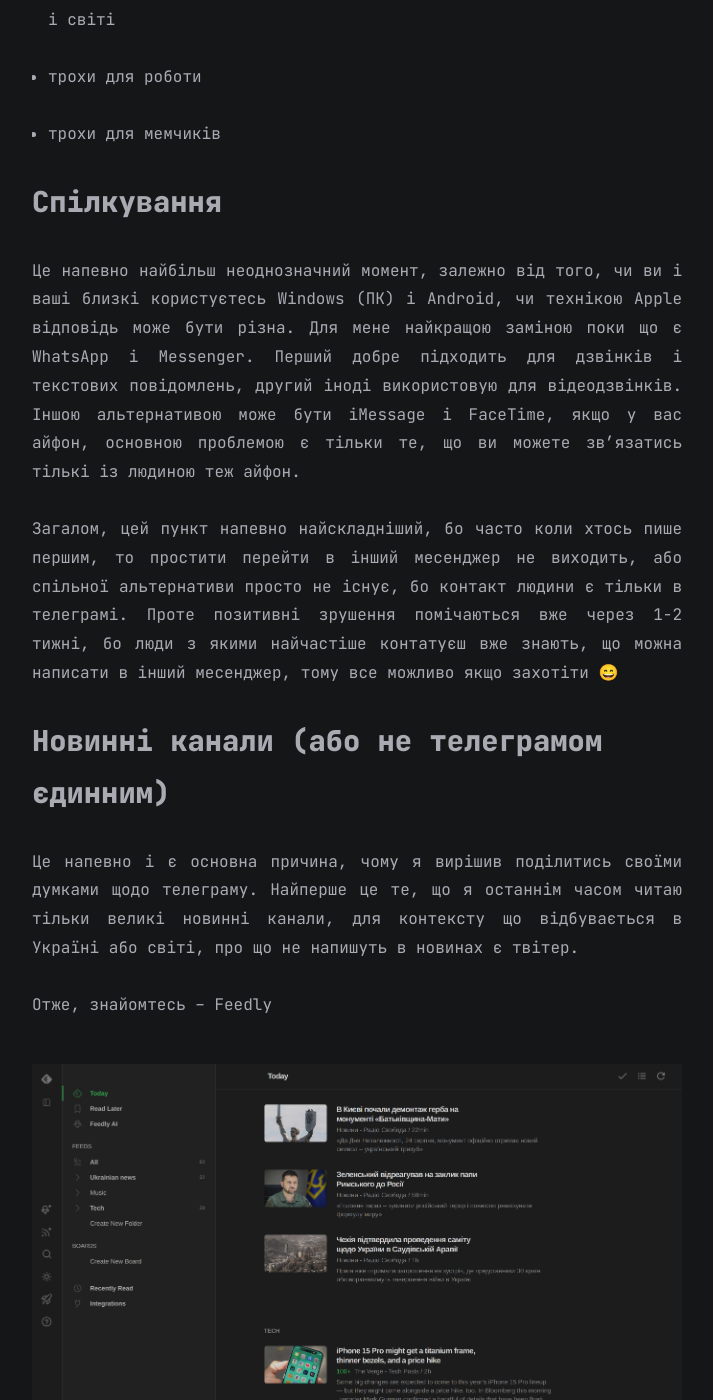
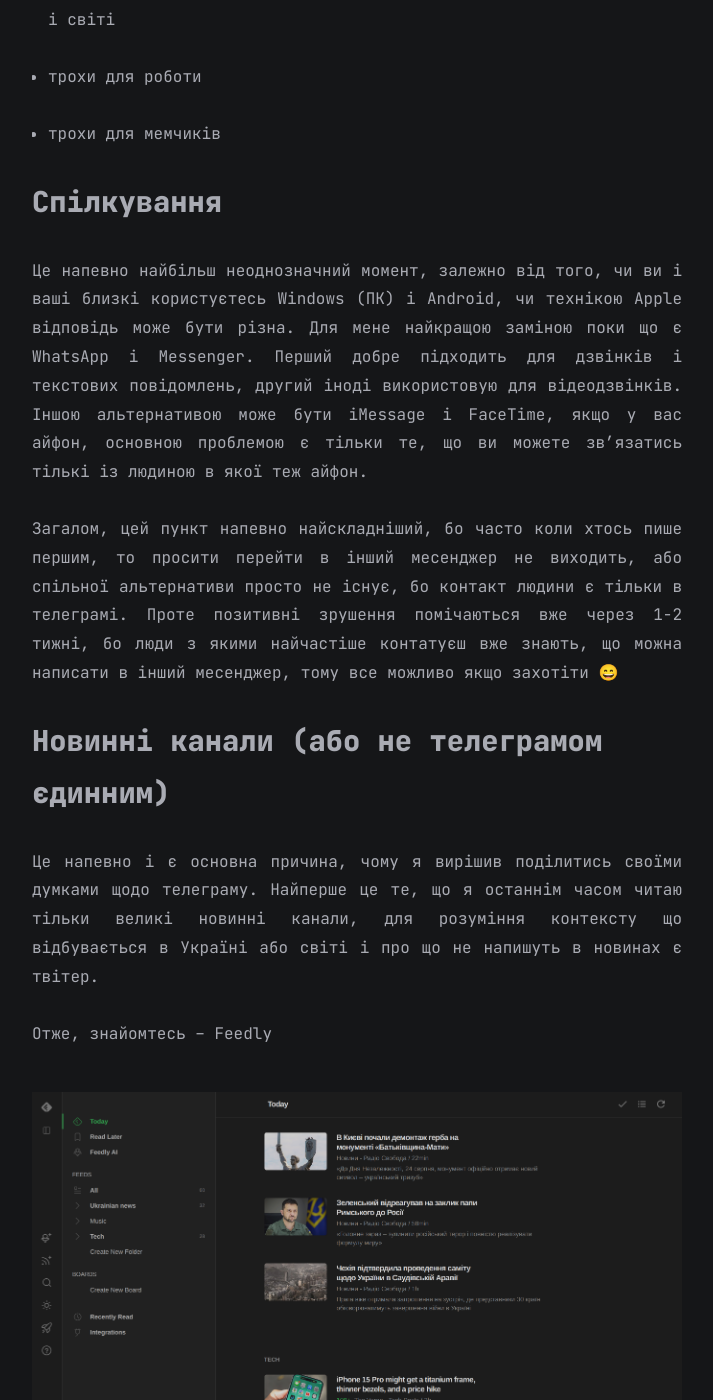
Before and after one commit to MiragePresent/MiragePresent.github.io, a Jekyll site: the page built from all_collections/_posts/2023-07-28-what-could-replace-telegram.md, in a window 1280 px wide and 1400 px high, scrolled down 1015 px. Shown: the whole window, without its empty margins (283-996 px from the left). Built offline with Jekyll 4.4.1, drawn with Linux system fonts in a browser that asks for light colours; emoji names are drawn with the system emoji font; some of the changed text lies outside the part shown.

Commit message:
updates telegram article

```diff
--- a/all_collections/_posts/2023-07-28-what-could-replace-telegram.md
+++ b/all_collections/_posts/2023-07-28-what-could-replace-telegram.md
@@ -21,13 +21,13 @@ categories: [Ukrainian only, others]
 
 ## Спілкування
 
-Це напевно найбільш неоднозначний момент, залежно від того, чи ви і ваші близкі користуєтесь Windows (ПК) i Android, чи технікою Apple відповідь може бути різна. Для мене найкращою заміною поки що є WhatsApp i Messenger. Перший добре підходить для дзвінків і текстових повідомлень, другий іноді використовую для відеодзвінків. Іншою альтернативою може бути iMessage i FaceTime, якщо у вас айфон, основною проблемою є тільки те, що ви можете зв'язатись тількі із людиною теж айфон.
+Це напевно найбільш неоднозначний момент, залежно від того, чи ви і ваші близкі користуєтесь Windows (ПК) i Android, чи технікою Apple відповідь може бути різна. Для мене найкращою заміною поки що є WhatsApp i Messenger. Перший добре підходить для дзвінків і текстових повідомлень, другий іноді використовую для відеодзвінків. Іншою альтернативою може бути iMessage i FaceTime, якщо у вас айфон, основною проблемою є тільки те, що ви можете зв'язатись тількі із людиною в якої теж айфон.
 
-Загалом, цей пункт напевно найскладніший, бо часто коли хтось пише першим, то простити перейти в інший месенджер не виходить, або спільної альтернативи просто не існує, бо контакт людини є тільки в телеграмі. Проте позитивні зрушення помічаються вже через 1-2 тижні, бо люди з якими найчастіше контатуєш вже знають, що можна написати в інший месенджер, тому все можливо якщо захотіти :smile:
+Загалом, цей пункт напевно найскладніший, бо часто коли хтось пише першим, то просити перейти в інший месенджер не виходить, або спільної альтернативи просто не існує, бо контакт людини є тільки в телеграмі. Проте позитивні зрушення помічаються вже через 1-2 тижні, бо люди з якими найчастіше контатуєш вже знають, що можна написати в інший месенджер, тому все можливо якщо захотіти :smile:
 
 ## Новинні канали (або не телеграмом єдинним)
 
-Це напевно і є основна причина, чому я вирішив поділитись своїми думками щодо телеграму. Найперше це те, що я останнім часом читаю тільки великі новинні канали, для контексту що відбувається в Україні або світі, про що не напишуть в новинах є твітер.
+Це напевно і є основна причина, чому я вирішив поділитись своїми думками щодо телеграму. Найперше це те, що я останнім часом читаю тільки великі новинні канали, для розуміння контексту що відбувається в Україні або світі і про що не напишуть в новинах є твітер.
 
 Отже, знайомтесь -- Feedly
 
@@ -53,11 +54,8 @@ categories: [Ukrainian only, others]
 
 ## Для роботи і для мемчиків
 
-Тут об'єднаю, бо рішення в мене немає. Для роботи використовую, бо це він компанії іде, а не від мене. Мемчикі можна теж в твітері подивитись.
+Тут об'єднаю, бо рішення в мене немає. Для роботи використовую, бо це залежить це залежить від компанії, а не від мене. Мемчикі можна в твітері подивитись.
 
 ## Висновки
 
 Телеграм це не щось незамінне без чого не можна обійтись. В рідкісних випадках це може бути непросто, але не неможливо. Вся справа у звичці і небажанні щось змінювати. Я переконаний, що якщо ви вже задумувались над альтернативами, або навіть пробували перейти, то маєте поради для тих, хто тільки починає.
-
-<div id="fb-root"></div>
-<script async defer crossorigin="anonymous" src="https://connect.facebook.net/en_GB/sdk.js#xfbml=1&version=v17.0&appId=661718807325537&autoLogAppEvents=1" nonce="N7M1adpv"></script>
```
Also changed, not shown: other parts of all_collections/_posts/2023-07-28-what-could-replace-telegram.md (+3 -2 lines).
